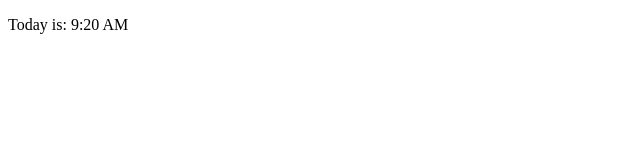
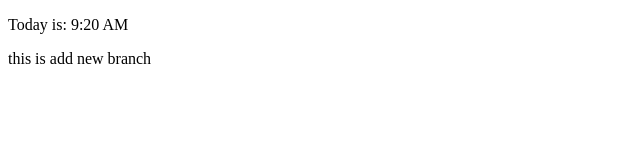
Before and after one commit to ksonushukla/localrepo, a plain HTML site: page index.html in a window 1280 px wide. Shown: the whole page, without its empty margins (0-640 px from the left). Drawn offline with Linux system fonts and the light colour scheme.

Commit message:
branch added new

```diff
--- a/index.html
+++ b/index.html
@@ -8,5 +8,10 @@
 <body>
     <p>Today is: <span id="date">9:20 AM</span></p>
 
+
+
+
+    <p>this is add new branch</p>
+
 </body>
 </html>
```
